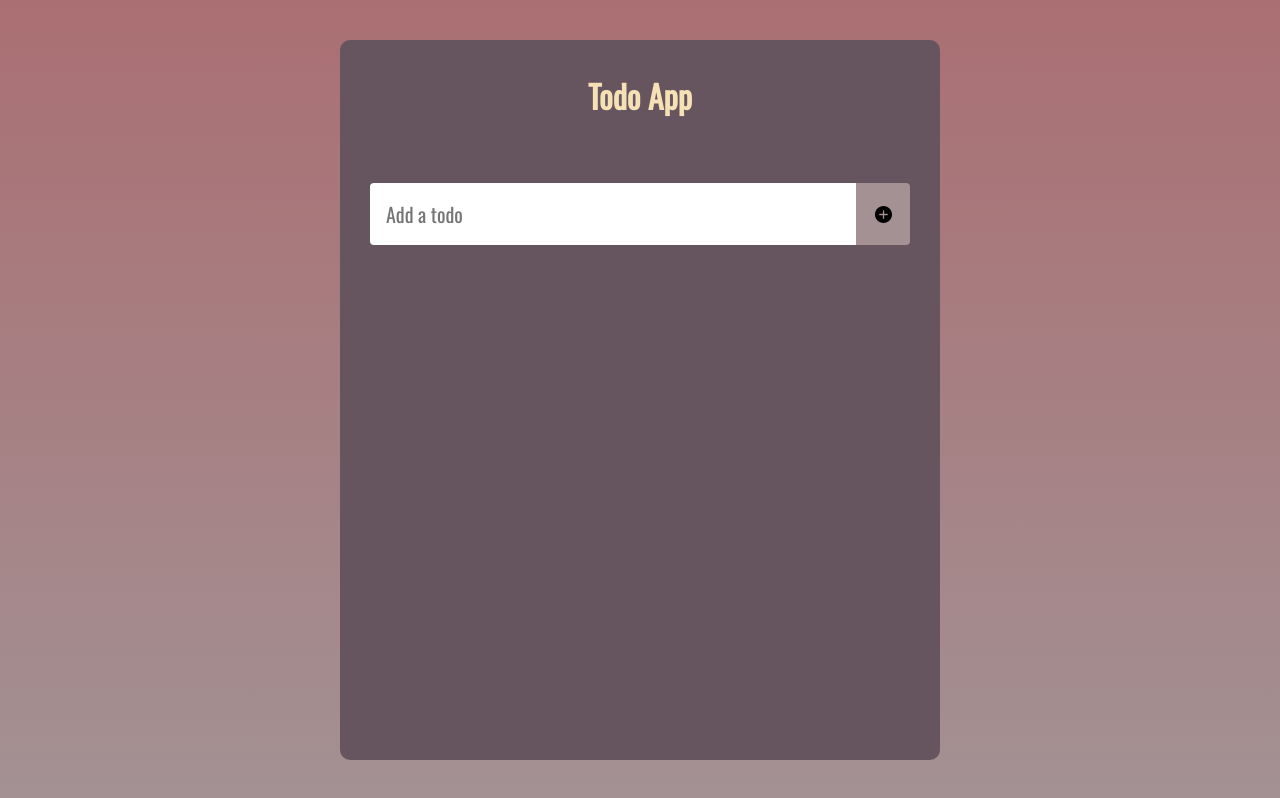
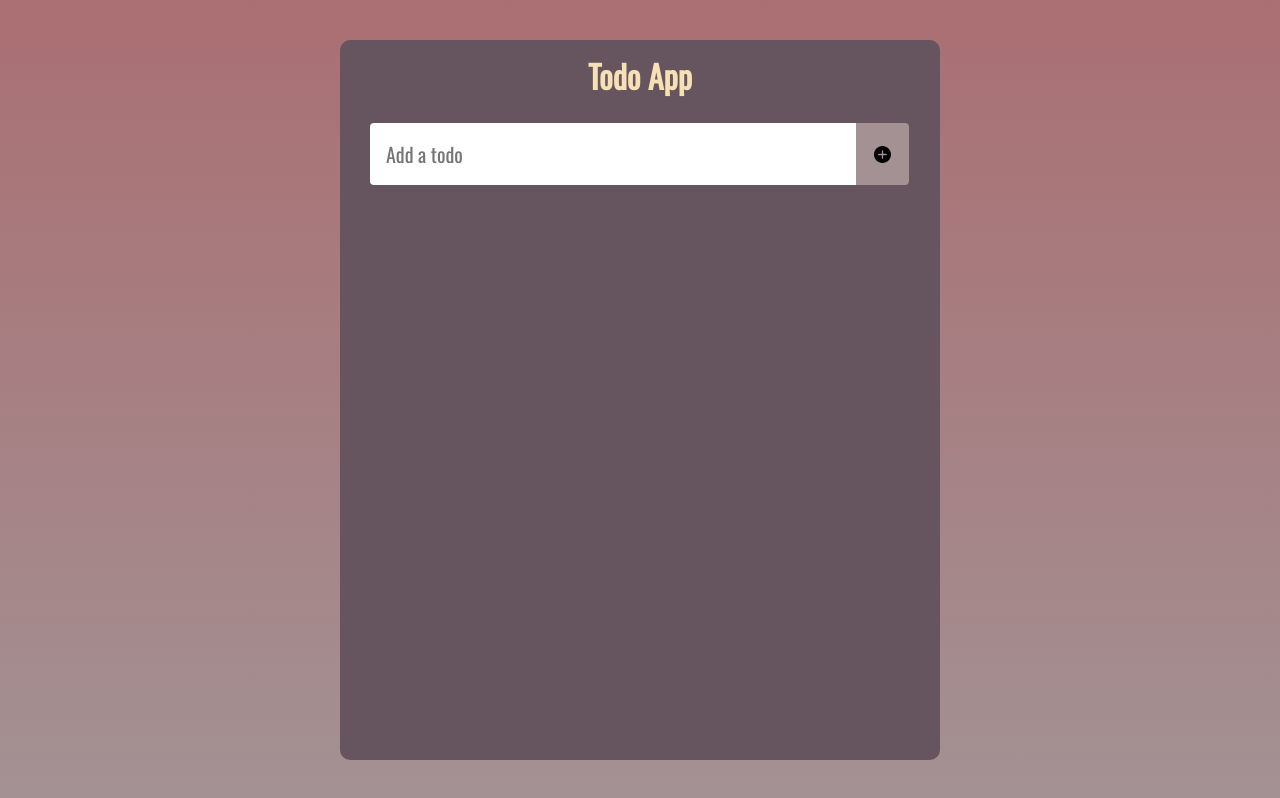
Before and after one commit to RadoslawZemlo/todo-react, a React (Create React App) app: page / in a window 1280 px wide. Built offline with nearby package versions, Linux system fonts and the light colour scheme.

Commit message:
Adjust margins values and fix add-button width display

```diff
--- a/src/App.css
+++ b/src/App.css
@@ -26,13 +26,13 @@ body {
 }
 
 h1 {
-  margin: 32px 0;
+  margin: 12px 0;
   color: #f6e0b5;
   font-size: 32px;
 }
 
 .todo-form {
-  margin: 32px auto;
+  margin: 12px auto;
   width: 90%;
   display: flex;
   flex-direction: row;
@@ -58,7 +58,6 @@ h1 {
   border-radius: 0 4px 4px 0;
   cursor: pointer;
   outline: none;
-  width: 10%;
 }
 
 .todos-container {
```
